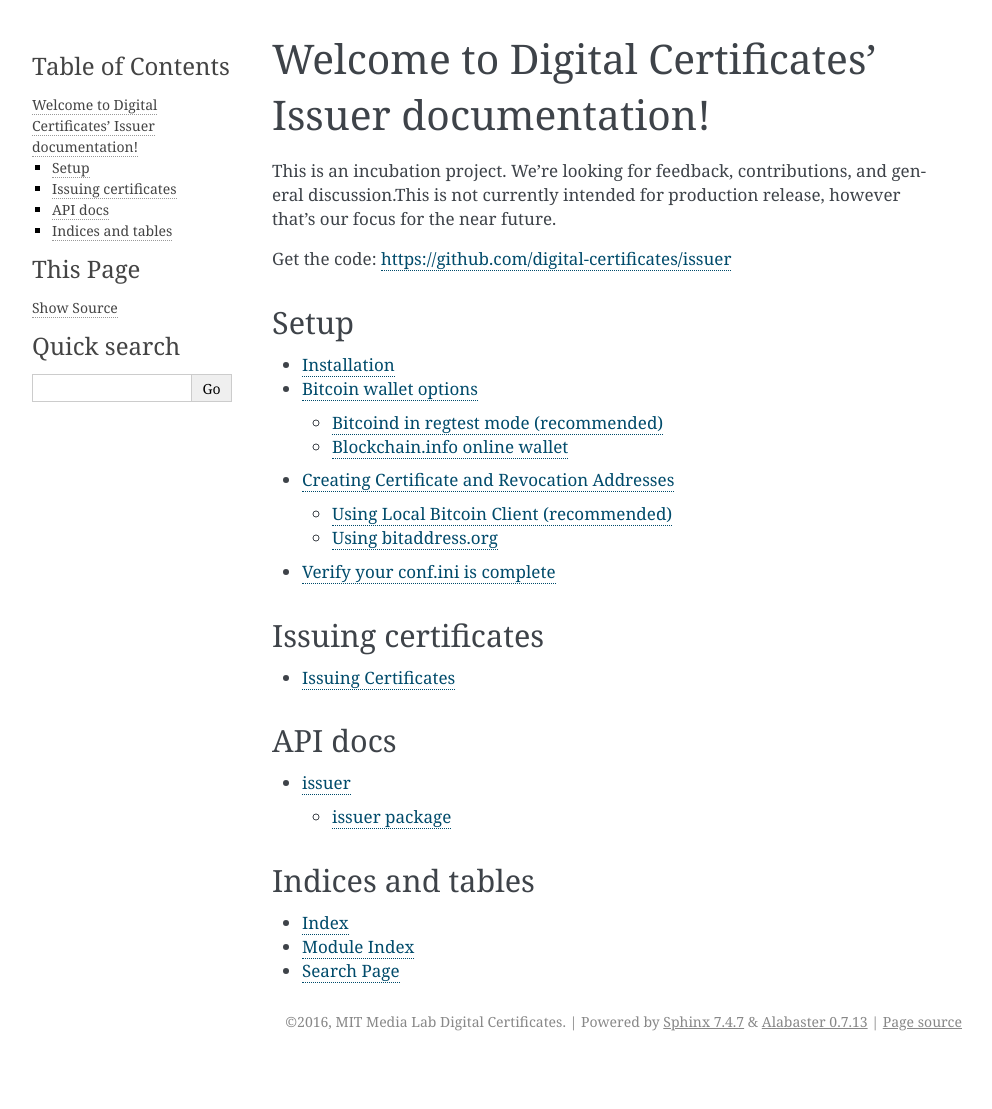
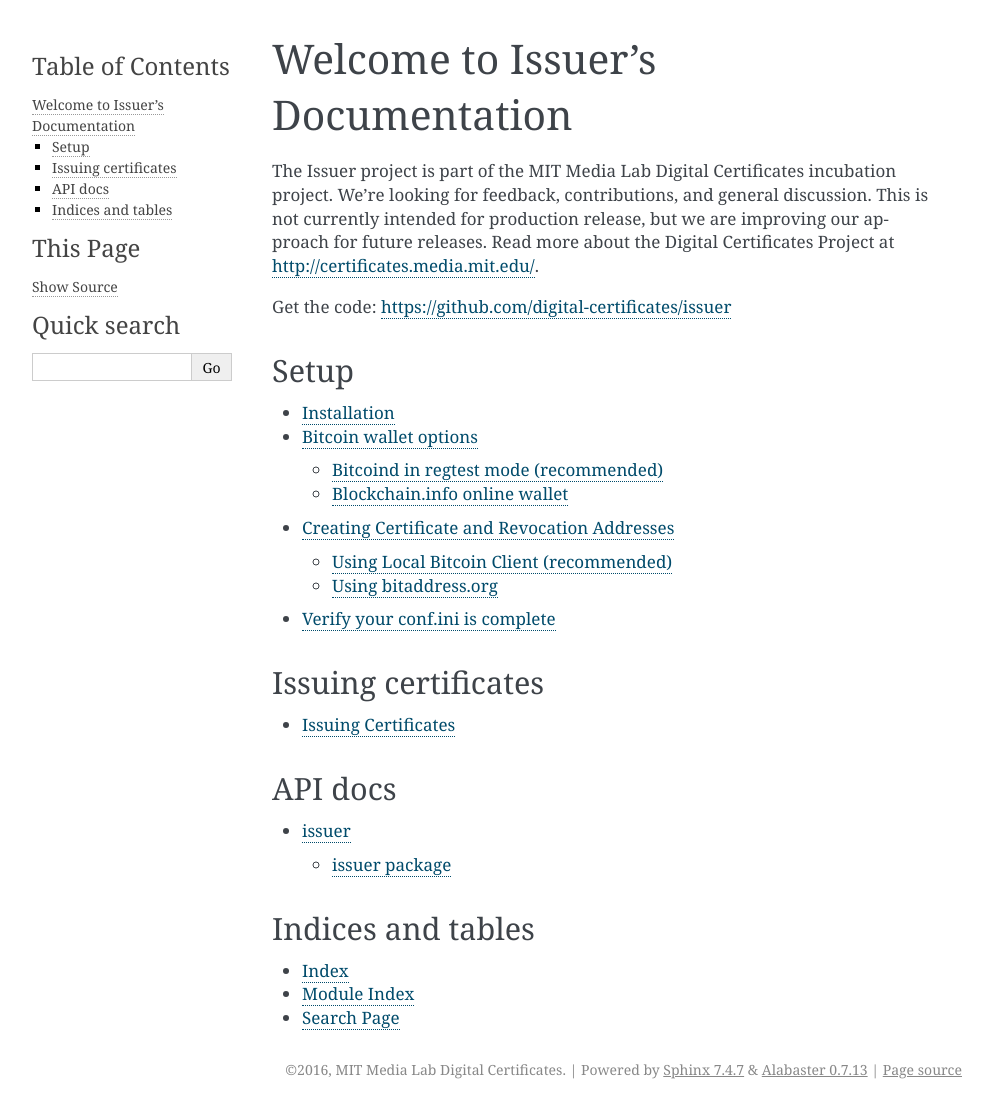
Before and after one commit to blockchain-certificates/cert-issuer, a Sphinx documentation site: the page built from docs/index.rst, in a window 1280 px wide. Shown: the whole page, without its empty margins (148-1140 px from the left). Built offline with Sphinx 7.4.7, drawn with Linux system fonts in a browser that asks for light colours; before the commit the page ends 1061 px from its top, so only the background shows below that.

Commit message:
consistency and disclaimer

```diff
--- a/docs/index.rst
+++ b/docs/index.rst
@@ -3,11 +3,11 @@
    You can adapt this file completely to your liking, but it should at least
    contain the root `toctree` directive.
 
-Welcome to Digital Certificates' Issuer documentation!
-======================================================
-
-This is an incubation project. We're looking for feedback, contributions, and general discussion.This is not currently
-intended for production release, however that's our focus for the near future.
+Welcome to Issuer's Documentation
+=================================
+The Issuer project is part of the MIT Media Lab Digital Certificates incubation project. We're looking for feedback,
+contributions, and general discussion. This is not currently intended for production release, but we are improving
+our approach for future releases. Read more about the Digital Certificates Project at http://certificates.media.mit.edu/.
 
 Get the code: https://github.com/digital-certificates/issuer
 
--- a/setup.py
+++ b/setup.py
@@ -11,7 +11,7 @@ setup(
     version='0.0.1',
     url='https://github.com/digital-certificates/issuer',
     license='MIT',
-    author='MIT Media Labs Digital Certificates',
+    author='MIT Media Lab Digital Certificates',
     author_email='coins@media.mit.edu',
     description='',
     packages=['issuer'],
```
Also changed, not shown: README.md (+13 -9 lines).
